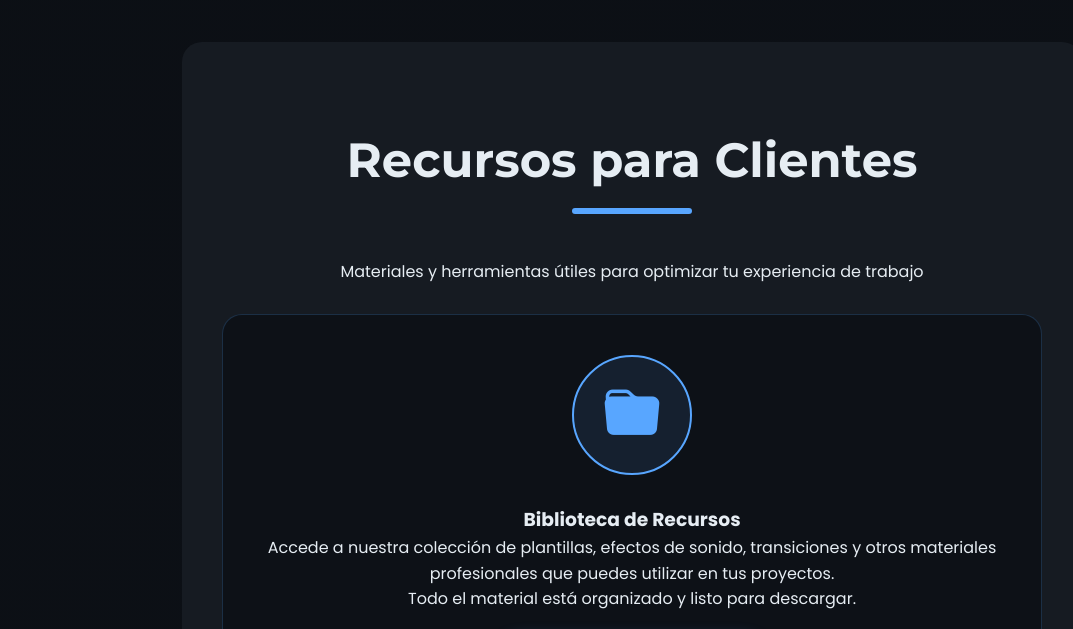
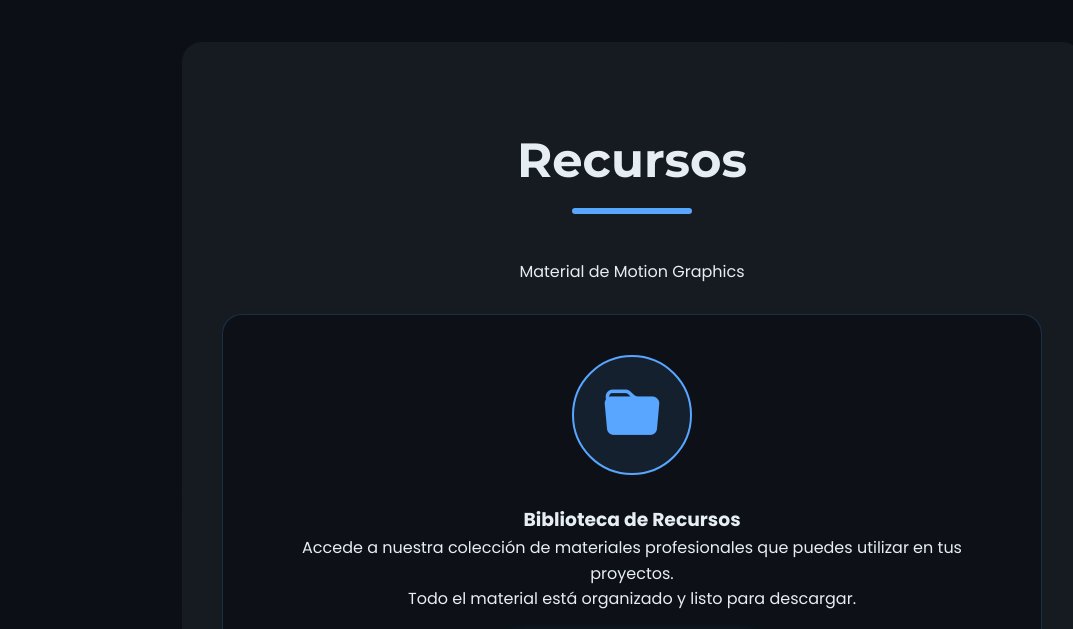
Before and after one commit to alexis00av/alexis0av.githtub.io, a plain HTML site: page index.html in a window 1280 px wide. Shown: the part 5100-5729 px from the top of the page, without its empty margins (8-1081 px from the left). Drawn offline with nearby package versions, Linux system fonts and the light colour scheme.

Commit message:
Update index.html

```diff
--- a/index.html
+++ b/index.html
@@ -1327,15 +1327,15 @@
 
     <!-- Nueva Sección de Recursos -->
     <section id="recursos">
-        <h2>Recursos para Clientes</h2>
-        <p>Materiales y herramientas útiles para optimizar tu experiencia de trabajo</p>
+        <h2>Recursos</h2>
+        <p>Material de Motion Graphics</p>
 
         <div class="resource-container">
             <div class="resource-icon">
                 <i class="bi bi-folder-fill"></i>
             </div>
             <h3>Biblioteca de Recursos</h3>
-            <p>Accede a nuestra colección de plantillas, efectos de sonido, transiciones y otros materiales profesionales que puedes utilizar en tus proyectos.</p>
+            <p>Accede a nuestra colección de materiales profesionales que puedes utilizar en tus proyectos.</p>
             <p>Todo el material está organizado y listo para descargar.</p>
             <a href="https://drive.google.com/drive/folders/119ADrFhMUzdc1t1iz_gDUe3KxaiB48RL?usp=sharing" target="_blank" class="resource-btn">
                 <i class="bi bi-box-arrow-up-right"></i> Acceder a Recursos
@@ -1365,10 +1365,10 @@
         <p>Hablemos de tu próximo proyecto. Envíame un mensaje y trabajemos juntos para crear contenido que destaque.</p>
 
         <div class="contact-btns">
-            <a href="https://wa.me/1234567890" class="contact-btn whatsapp-btn" target="_blank">
+            <a href="https://wa.me/+50374726705" class="contact-btn whatsapp-btn" target="_blank">
                 <i class="bi bi-whatsapp"></i> WhatsApp
             </a>
-            <a href="mailto:alexiseditor@correo.com" class="contact-btn email-btn">
+            <a href="mailto:alexiseditor@gmail.com" class="contact-btn email-btn">
                 <i class="bi bi-envelope"></i> Enviar Email
             </a>
         </div>
```
